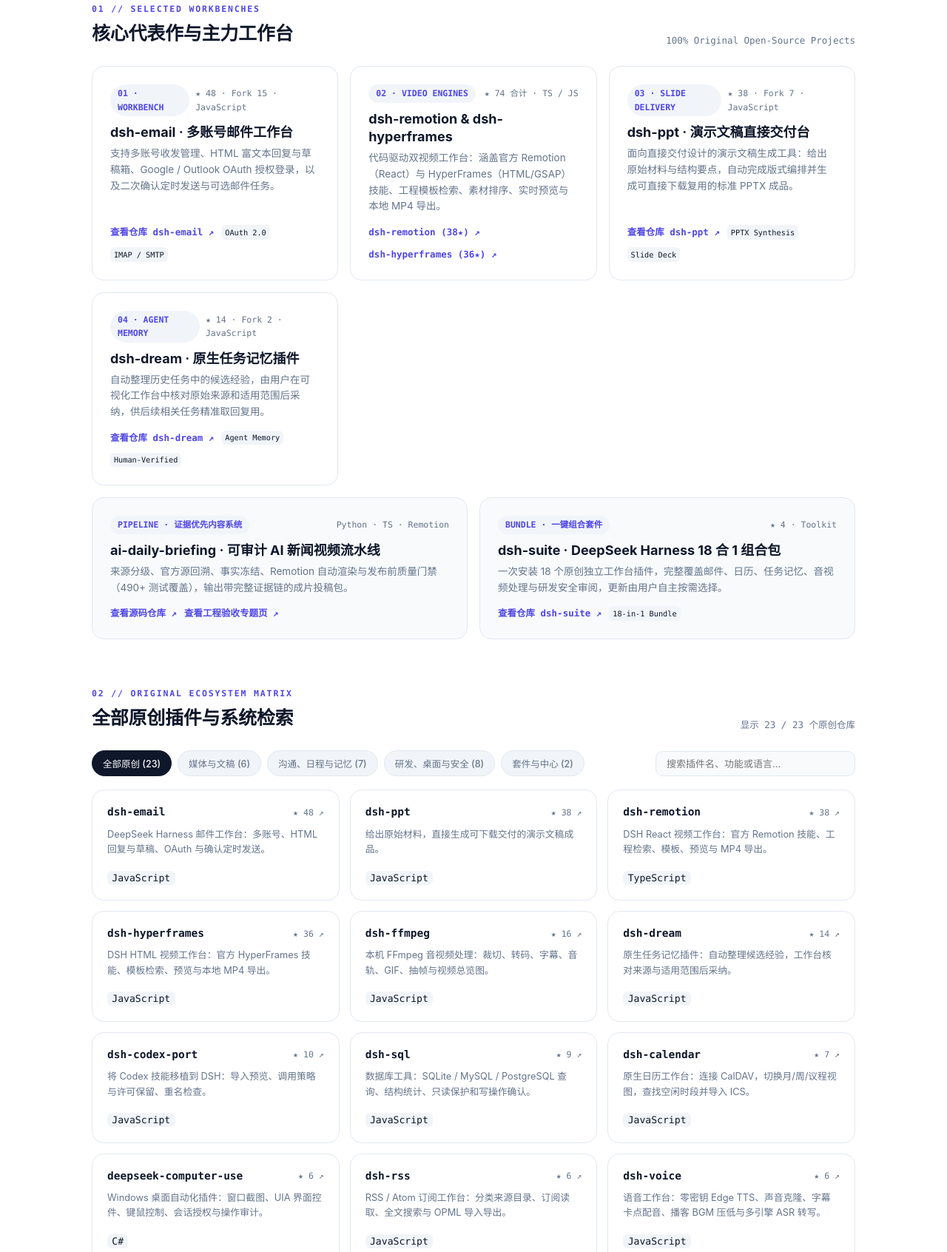
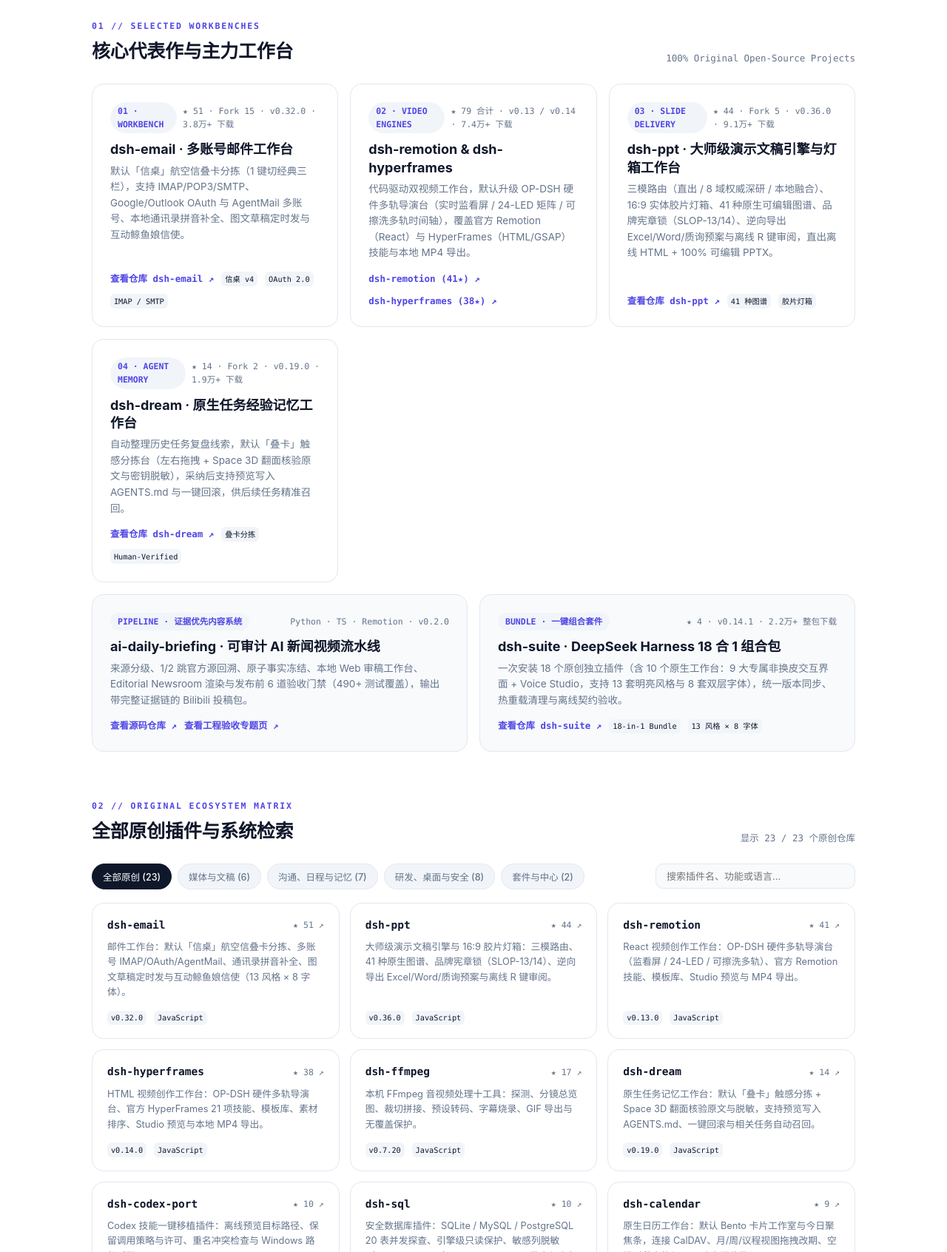
Before and after one commit to STARDUSTLC666/home, a plain HTML site: page index.html in a window 1280 px wide. Shown: the part 681-2373 px from the top of the page at 74% size. Drawn offline with Linux system fonts and the light colour scheme.

Commit message:
docs: sync latest stars, npm downloads, versions and v4 workbench highlights

```diff
--- a/index.html
+++ b/index.html
@@ -10,7 +10,7 @@
     } catch {}
   </script>
   <title>STARDUST | AI Systems &amp; DeepSeek Harness Ecosystem</title>
-  <meta name="description" content="STARDUST (STARDUSTLC666) 个人品牌主页：把模糊的 AI 需求构筑为可运行、可复核、可交付的工程工具。收录 20+ 原创 DeepSeek Harness (dsh-*) 工作台插件与自动化流水线。" />
+  <meta name="description" content="STARDUST (STARDUSTLC666) 个人品牌主页：把模糊的 AI 需求构筑为可运行、可复核、可交付的工程工具。收录 20+ 原创 DeepSeek Harness (dsh-*) 插件生态（11 原生工作台、13 风格 × 8 字体）与可审计自动化流水线。" />
   <meta property="og:type" content="website" />
   <meta property="og:title" content="STARDUST | AI Systems &amp; Harness Builder" />
   <meta property="og:description" content="把模糊的 AI 内容与自动化需求，构筑为可运行、可复核、可交付的工程工具。" />
@@ -478,7 +478,7 @@
         <h1>STARDUST</h1>
         <p class="hero-lead">把模糊的 AI 需求，构筑为可运行、可复核、可交付的系统。</p>
         <p class="hero-sub">
-          独立构建并维护 20+ 原创 DeepSeek Harness（<code>dsh-*</code>）工作台插件与证据优先的自动化视频流水线，覆盖多账号邮件、代码驱动视频、演示文稿、任务记忆、数据库与桌面自动化。
+          独立构建并维护 20+ 原创 DeepSeek Harness（<code>dsh-*</code>）插件生态（含 11 个原生工作台，支持 13 套明亮风格与 8 套中英双层字体）与证据优先的自动化视频流水线，覆盖多账号邮件、大师级演示文稿、代码驱动视频、语音工坊、任务记忆、代码安全与 Windows 桌面自动化。
         </p>
 
         <div class="cta-row">
@@ -488,8 +488,9 @@
         </div>
 
         <div class="metrics">
-          <div class="metric-pill"><strong>255+</strong> GitHub Stars</div>
-          <div class="metric-pill"><strong>20+</strong> 原创开源工作台</div>
+          <div class="metric-pill"><strong>280+</strong> GitHub Stars</div>
+          <div class="metric-pill"><strong>510K+</strong> npm 累计下载</div>
+          <div class="metric-pill"><strong>20+</strong> 原创插件 · 11 原生工作台</div>
           <div class="metric-pill"><strong>01 可运行 · 02 可复核 · 03 可维护</strong></div>
         </div>
 
@@ -527,13 +528,14 @@
             <div>
               <div class="card-meta">
                 <span class="card-badge">01 · WORKBENCH</span>
-                <span>★ 48 · Fork 15 · JavaScript</span>
+                <span>★ 51 · Fork 15 · v0.32.0 · 3.8万+ 下载</span>
               </div>
               <h3>dsh-email · 多账号邮件工作台</h3>
-              <p>支持多账号收发管理、HTML 富文本回复与草稿箱、Google / Outlook OAuth 授权登录，以及二次确认定时发送与可选邮件任务。</p>
+              <p>默认「信桌」航空信叠卡分拣（1 键切经典三栏），支持 IMAP/POP3/SMTP、Google/Outlook OAuth 与 AgentMail 多账号、本地通讯录拼音补全、图文草稿定时发与互动鲸鱼娘信使。</p>
             </div>
             <div class="card-links">
               <a class="card-link" href="https://github.com/STARDUSTLC666/dsh-email" target="_blank" rel="noreferrer">查看仓库 dsh-email ↗</a>
+              <code>信桌 v4</code>
               <code>OAuth 2.0</code>
               <code>IMAP / SMTP</code>
             </div>
@@ -543,14 +545,14 @@
             <div>
               <div class="card-meta">
                 <span class="card-badge">02 · VIDEO ENGINES</span>
-                <span>★ 74 合计 · TS / JS</span>
+                <span>★ 79 合计 · v0.13 / v0.14 · 7.4万+ 下载</span>
               </div>
               <h3>dsh-remotion &amp; dsh-hyperframes</h3>
-              <p>代码驱动双视频工作台：涵盖官方 Remotion（React）与 HyperFrames（HTML/GSAP）技能、工程模板检索、素材排序、实时预览与本地 MP4 导出。</p>
+              <p>代码驱动双视频工作台，默认升级 OP-DSH 硬件多轨导演台（实时监看屏 / 24-LED 矩阵 / 可擦洗多轨时间轴），覆盖官方 Remotion（React）与 HyperFrames（HTML/GSAP）技能与本地 MP4 导出。</p>
             </div>
             <div class="card-links">
-              <a class="card-link" href="https://github.com/STARDUSTLC666/dsh-remotion" target="_blank" rel="noreferrer">dsh-remotion (38★) ↗</a>
-              <a class="card-link" href="https://github.com/STARDUSTLC666/dsh-hyperframes" target="_blank" rel="noreferrer">dsh-hyperframes (36★) ↗</a>
+              <a class="card-link" href="https://github.com/STARDUSTLC666/dsh-remotion" target="_blank" rel="noreferrer">dsh-remotion (41★) ↗</a>
+              <a class="card-link" href="https://github.com/STARDUSTLC666/dsh-hyperframes" target="_blank" rel="noreferrer">dsh-hyperframes (38★) ↗</a>
             </div>
           </article>
 
@@ -558,15 +560,15 @@
             <div>
               <div class="card-meta">
                 <span class="card-badge">03 · SLIDE DELIVERY</span>
-                <span>★ 38 · Fork 7 · JavaScript</span>
+                <span>★ 44 · Fork 5 · v0.36.0 · 9.1万+ 下载</span>
               </div>
-              <h3>dsh-ppt · 演示文稿直接交付台</h3>
-              <p>面向直接交付设计的演示文稿生成工具：给出原始材料与结构要点，自动完成版式编排并生成可直接下载复用的标准 PPTX 成品。</p>
+              <h3>dsh-ppt · 大师级演示文稿引擎与灯箱工作台</h3>
+              <p>三模路由（直出 / 8 域权威深研 / 本地融合）、16:9 实体胶片灯箱、41 种原生可编辑图谱、品牌宪章锁（SLOP-13/14）、逆向导出 Excel/Word/质询预案与离线 R 键审阅，直出离线 HTML + 100% 可编辑 PPTX。</p>
             </div>
             <div class="card-links">
               <a class="card-link" href="https://github.com/STARDUSTLC666/dsh-ppt" target="_blank" rel="noreferrer">查看仓库 dsh-ppt ↗</a>
-              <code>PPTX Synthesis</code>
-              <code>Slide Deck</code>
+              <code>41 种图谱</code>
+              <code>胶片灯箱</code>
             </div>
           </article>
 
@@ -574,14 +576,14 @@
             <div>
               <div class="card-meta">
                 <span class="card-badge">04 · AGENT MEMORY</span>
-                <span>★ 14 · Fork 2 · JavaScript</span>
+                <span>★ 14 · Fork 2 · v0.19.0 · 1.9万+ 下载</span>
               </div>
-              <h3>dsh-dream · 原生任务记忆插件</h3>
-              <p>自动整理历史任务中的候选经验，由用户在可视化工作台中核对原始来源和适用范围后采纳，供后续相关任务精准取回复用。</p>
+              <h3>dsh-dream · 原生任务经验记忆工作台</h3>
+              <p>自动整理历史任务复盘线索，默认「叠卡」触感分拣台（左右拖拽 + Space 3D 翻面核验原文与密钥脱敏），采纳后支持预览写入 AGENTS.md 与一键回滚，供后续任务精准召回。</p>
             </div>
             <div class="card-links">
               <a class="card-link" href="https://github.com/STARDUSTLC666/dsh-dream" target="_blank" rel="noreferrer">查看仓库 dsh-dream ↗</a>
-              <code>Agent Memory</code>
+              <code>叠卡分拣</code>
               <code>Human-Verified</code>
             </div>
           </article>
@@ -592,10 +594,10 @@
             <div>
               <div class="card-meta">
                 <span class="card-badge">PIPELINE · 证据优先内容系统</span>
-                <span>Python · TS · Remotion</span>
+                <span>Python · TS · Remotion · v0.2.0</span>
               </div>
               <h3>ai-daily-briefing · 可审计 AI 新闻视频流水线</h3>
-              <p>来源分级、官方源回溯、事实冻结、Remotion 自动渲染与发布前质量门禁（490+ 测试覆盖），输出带完整证据链的成片投稿包。</p>
+              <p>来源分级、1/2 跳官方源回溯、原子事实冻结、本地 Web 审稿工作台、Editorial Newsroom 渲染与发布前 6 道验收门禁（490+ 测试覆盖），输出带完整证据链的 Bilibili 投稿包。</p>
             </div>
             <div class="card-links">
               <a class="card-link" href="https://github.com/STARDUSTLC666/ai-daily-briefing" target="_blank" rel="noreferrer">查看源码仓库 ↗</a>
@@ -607,14 +609,15 @@
             <div>
               <div class="card-meta">
                 <span class="card-badge">BUNDLE · 一键组合套件</span>
-                <span>★ 4 · Toolkit</span>
+                <span>★ 4 · v0.14.1 · 2.2万+ 整包下载</span>
               </div>
               <h3>dsh-suite · DeepSeek Harness 18 合 1 组合包</h3>
-              <p>一次安装 18 个原创独立工作台插件，完整覆盖邮件、日历、任务记忆、音视频处理与研发安全审阅，更新由用户自主按需选择。</p>
+              <p>一次安装 18 个原创独立插件（含 10 个原生工作台：9 大专属非换皮交互界面 + Voice Studio，支持 13 套明亮风格与 8 套双层字体），统一版本同步、热重载清理与离线契约验收。</p>
             </div>
             <div class="card-links">
               <a class="card-link" href="https://github.com/STARDUSTLC666/dsh-suite" target="_blank" rel="noreferrer">查看仓库 dsh-suite ↗</a>
               <code>18-in-1 Bundle</code>
+              <code>13 风格 × 8 字体</code>
             </div>
           </article>
         </div>
@@ -706,31 +709,31 @@
   </main>
 
   <script>
-    // 100% Verified Original Repositories of STARDUSTLC666 (isFork === false)
+    // 100% Verified Original Repositories of STARDUSTLC666 (isFork === false, synced 2026-11-23)
     const REPOS = [
-      { name: "dsh-email", stars: 48, lang: "JavaScript", cat: "work", desc: "DeepSeek Harness 邮件工作台：多账号、HTML 回复与草稿、OAuth 与确认定时发送。" },
-      { name: "dsh-ppt", stars: 38, lang: "JavaScript", cat: "media", desc: "给出原始材料，直接生成可下载交付的演示文稿成品。" },
-      { name: "dsh-remotion", stars: 38, lang: "TypeScript", cat: "media", desc: "DSH React 视频工作台：官方 Remotion 技能、工程检索、模板、预览与 MP4 导出。" },
-      { name: "dsh-hyperframes", stars: 36, lang: "JavaScript", cat: "media", desc: "DSH HTML 视频工作台：官方 HyperFrames 技能、模板检索、预览与本地 MP4 导出。" },
-      { name: "dsh-ffmpeg", stars: 16, lang: "JavaScript", cat: "media", desc: "本机 FFmpeg 音视频处理：裁切、转码、字幕、音轨、GIF、抽帧与视频总览图。" },
-      { name: "dsh-dream", stars: 14, lang: "JavaScript", cat: "work", desc: "原生任务记忆插件：自动整理候选经验，工作台核对来源与适用范围后采纳。" },
-      { name: "dsh-codex-port", stars: 10, lang: "JavaScript", cat: "dev", desc: "将 Codex 技能移植到 DSH：导入预览、调用策略与许可保留、重名检查。" },
-      { name: "dsh-sql", stars: 9, lang: "JavaScript", cat: "dev", desc: "数据库工具：SQLite / MySQL / PostgreSQL 查询、结构统计、只读保护和写操作确认。" },
-      { name: "dsh-calendar", stars: 7, lang: "JavaScript", cat: "work", desc: "原生日历工作台：连接 CalDAV，切换月/周/议程视图，查找空闲时段并导入 ICS。" },
-      { name: "deepseek-computer-use", stars: 6, lang: "C#", cat: "dev", desc: "Windows 桌面自动化插件：窗口截图、UIA 界面控件、键鼠控制、会话授权与操作审计。" },
-      { name: "dsh-rss", stars: 6, lang: "JavaScript", cat: "work", desc: "RSS / Atom 订阅工作台：分类来源目录、订阅读取、全文搜索与 OPML 导入导出。" },
-      { name: "dsh-voice", stars: 6, lang: "JavaScript", cat: "media", desc: "语音工作台：零密钥 Edge TTS、声音克隆、字幕卡点配音、播客 BGM 压低与多引擎 ASR 转写。" },
-      { name: "xingqiong-hub", stars: 6, lang: "HTML", cat: "hub", desc: "星穹枢庭 · Gemini Sanctuary 静态导航中心。" },
-      { name: "dsh-cite", stars: 5, lang: "JavaScript", cat: "work", desc: "引文工作台：DOI / BibTeX 导入去重、Crossref 核查与补全、引文导出及来源备份。" },
-      { name: "dsh-suite", stars: 4, lang: "JavaScript", cat: "hub", desc: "DSH 组合包：一次安装 18 个原创独立插件，覆盖邮件、日历、记忆、媒体与开发工具。" },
-      { name: "dsh-docker", stars: 3, lang: "JavaScript", cat: "dev", desc: "Docker 工具：容器与镜像管理、日志、状态检查及操作确认，清晰报告权限原因。" },
-      { name: "dsh-dingtalk", stars: 3, lang: "JavaScript", cat: "work", desc: "钉钉通知：向自定义群机器人发送文本或 Markdown，支持签名配置与自检。" },
-      { name: "dsh-slack", stars: 3, lang: "JavaScript", cat: "work", desc: "Slack 工具：通知、Socket Mode 收件箱、线程回复、连接状态与受控重连。" },
-      { name: "dsh-code-security", stars: 2, lang: "JavaScript", cat: "dev", desc: "代码安全工作台：本地静态检查、Git 改动审查、证据留存与修复复核。" },
-      { name: "dsh-minimal-ptc", stars: 2, lang: "JavaScript", cat: "dev", desc: "极简 PTC 预设：Python / TypeScript 工具编排、Windows 终端适配与宿主关键约束保留。" },
-      { name: "dsh-flakefinder", stars: 1, lang: "JavaScript", cat: "dev", desc: "偶发测试调查：重复运行、失败记录、工作区隔离列表与写操作确认。" },
-      { name: "dsh-review", stars: 0, lang: "TypeScript", cat: "dev", desc: "DSH 代码审阅（已发布 npm 包 dsh-review）：独立发现缺陷、证据复核、修复跟踪与门禁。" },
-      { name: "ai-daily-briefing", stars: 0, lang: "Python", cat: "media", desc: "证据优先、可审计的 AI 新闻视频流水线：官方源回溯、事实冻结、Remotion 渲染与门禁。" }
+      { name: "dsh-email", ver: "v0.32.0", stars: 51, lang: "JavaScript", cat: "work", desc: "邮件工作台：默认「信桌」航空信叠卡分拣、多账号 IMAP/OAuth/AgentMail、通讯录拼音补全、图文草稿定时发与互动鲸鱼娘信使（13 风格 × 8 字体）。" },
+      { name: "dsh-ppt", ver: "v0.36.0", stars: 44, lang: "JavaScript", cat: "media", desc: "大师级演示文稿引擎与 16:9 胶片灯箱：三模路由、41 种原生图谱、品牌宪章锁（SLOP-13/14）、逆向导出 Excel/Word/质询预案与离线 R 键审阅。" },
+      { name: "dsh-remotion", ver: "v0.13.0", stars: 41, lang: "JavaScript", cat: "media", desc: "React 视频创作工作台：OP-DSH 硬件多轨导演台（监看屏 / 24-LED / 可擦洗多轨）、官方 Remotion 技能、模板库、Studio 预览与 MP4 导出。" },
+      { name: "dsh-hyperframes", ver: "v0.14.0", stars: 38, lang: "JavaScript", cat: "media", desc: "HTML 视频创作工作台：OP-DSH 硬件多轨导演台、官方 HyperFrames 21 项技能、模板库、素材排序、Studio 预览与本地 MP4 导出。" },
+      { name: "dsh-ffmpeg", ver: "v0.7.20", stars: 17, lang: "JavaScript", cat: "media", desc: "本机 FFmpeg 音视频处理十工具：探测、分镜总览图、裁切拼接、预设转码、字幕烧录、GIF 导出与无覆盖保护。" },
+      { name: "dsh-dream", ver: "v0.19.0", stars: 14, lang: "JavaScript", cat: "work", desc: "原生任务记忆工作台：默认「叠卡」触感分拣 + Space 3D 翻面核验原文与脱敏，支持预览写入 AGENTS.md、一键回滚与相关任务自动召回。" },
+      { name: "dsh-codex-port", ver: "v0.4.21", stars: 10, lang: "JavaScript", cat: "dev", desc: "Codex 技能一键移植插件：离线预览目标路径、保留调用策略与许可、重名冲突检查与 Windows 路径适配。" },
+      { name: "dsh-sql", ver: "v0.8.0", stars: 10, lang: "JavaScript", cat: "dev", desc: "安全数据库插件：SQLite / MySQL / PostgreSQL 20 表并发探查、引擎级只读保护、敏感列脱敏（redactColumns）、Markdown/CSV 导出与高危 SQL 审批门。" },
+      { name: "dsh-calendar", ver: "v0.21.0", stars: 9, lang: "JavaScript", cat: "work", desc: "原生日历工作台：默认 Bento 卡片工作室与今日聚焦条，连接 CalDAV、月/周/议程视图拖拽改期、空闲时段查找与 ICS 冲突预览导入。" },
+      { name: "dsh-rss", ver: "v0.12.0", stars: 7, lang: "JavaScript", cat: "work", desc: "RSS / Atom 订阅工作台：默认「编辑部画报」12 栏桌面与 View Transitions 阅读单，支持先预览再订阅、多源搜索、OPML 导入导出与 AI 简报指令。" },
+      { name: "xingqiong-hub", ver: "", stars: 7, lang: "HTML", cat: "hub", desc: "星穹枢庭 · Gemini Sanctuary 零构建静态创作档案站（17 页档案、Three.js 主视觉与 Ctrl+K 星门检索）。" },
+      { name: "deepseek-computer-use", ver: "v0.3.2", stars: 6, lang: "JavaScript / C#", cat: "dev", desc: "Windows 桌面自动化插件与「电脑控制」工作台：截图、UIA 控件树、DPI 精准键鼠、/cu 直控、17 工具 + TS PTC（cua_run_code）、会话授权与操作审计。" },
+      { name: "dsh-voice", ver: "v0.11.0", stars: 6, lang: "JavaScript", cat: "media", desc: "许愿式语音插件 + 5 主题 Voice Studio：6 大场景预设、自然语言选声、目标时长校准、HTML5 交互播放器、零密钥 Edge TTS/克隆、卡拉 OK 字幕与视频直传 STT。" },
+      { name: "dsh-cite", ver: "v0.12.0", stars: 5, lang: "JavaScript", cat: "work", desc: "引文工作台：默认「文献引力星图」可拖拽画布与悬浮 Zettelkasten 索引卡，支持 DOI/BibTeX 去重、Crossref 补全、原子元数据编辑与 5 种引文导出。" },
+      { name: "dsh-suite", ver: "v0.14.1", stars: 4, lang: "JavaScript", cat: "hub", desc: "DSH 18 合 1 组合包：一次安装 18 个原创独立插件（含 10 原生工作台、13 风格 × 8 字体），统一版本同步、热重载清理与离线契约验收。" },
+      { name: "dsh-docker", ver: "v0.5.22", stars: 3, lang: "JavaScript", cat: "dev", desc: "Docker 管理插件七工具：容器与镜像巡检、日志排障、受控容器内 exec 与生命周期操作审批确认。" },
+      { name: "dsh-dingtalk", ver: "v0.4.7", stars: 3, lang: "JavaScript", cat: "work", desc: "钉钉群通知插件：向自定义群机器人发送文本与 Markdown 卡片，支持 HMAC-SHA256 加签、凭证脱敏与无打扰本地自检。" },
+      { name: "dsh-slack", ver: "v0.5.7", stars: 3, lang: "JavaScript", cat: "work", desc: "Slack 双向集成插件：频道通知、线程回复、可选 Socket Mode 双向收件箱、连接诊断与受控退避重连。" },
+      { name: "dsh-code-security", ver: "v0.10.0", stars: 2, lang: "JavaScript", cat: "dev", desc: "代码安全工作台：默认 OP-SEC 精密雷达态势仪（OLED + 24-LED 矩阵 + 代码显微舱），支持 40+ 规则静态扫描、Git 改动审查、依赖审计与 SARIF 导出。" },
+      { name: "dsh-minimal-ptc", ver: "v0.6.22", stars: 2, lang: "JavaScript", cat: "dev", desc: "极简 PTC 会话预设：精简系统提示词、Python/TS run_code 工具编排、Windows Git Bash/PowerShell 适配与宿主安全约束保留。" },
+      { name: "dsh-flakefinder", ver: "v0.5.0", stars: 1, lang: "JavaScript", cat: "dev", desc: "偶发测试诊断插件：支持 Vitest/Jest/pytest/node:test 多轮复跑、早停与并发控制、6 类根因画像、95% 置信度、工作区历史隔离与审批制隔离清单。" },
+      { name: "dsh-review", ver: "v0.5.14", stars: 0, lang: "TypeScript", cat: "dev", desc: "证据驱动代码审阅插件（@stardustlc/dsh-review）：独立上下文缺陷发现、多审阅员复核投票、快/标/深三档门禁与增量修复收敛跟踪。" },
+      { name: "ai-daily-briefing", ver: "v0.2.0", stars: 0, lang: "Python", cat: "media", desc: "证据优先、可审计的 AI 新闻视频流水线：官方源回溯、事实冻结、本地 Web 审稿台、Editorial Newsroom 渲染与 6 道发布门禁。" }
     ];
 
     const grid = document.getElementById("repo-grid");
@@ -753,7 +756,7 @@
       const q = search.value.trim().toLowerCase();
       const filtered = REPOS.filter(r =>
         (cat === "all" || r.cat === cat) &&
-        (!q || r.name.toLowerCase().includes(q) || r.desc.toLowerCase().includes(q) || r.lang.toLowerCase().includes(q))
+        (!q || r.name.toLowerCase().includes(q) || r.desc.toLowerCase().includes(q) || r.lang.toLowerCase().includes(q) || (r.ver && r.ver.toLowerCase().includes(q)))
       );
       countEl.textContent = `显示 ${filtered.length} / ${REPOS.length} 个原创仓库`;
 
@@ -773,7 +776,7 @@
             </div>
             <p style="margin-top:8px;font-size:12.8px;">${r.desc}</p>
           </div>
-          <div><code>${r.lang}</code></div>
+          <div class="card-links">${r.ver ? `<code>${r.ver}</code>` : ""}<code>${r.lang}</code></div>
         </a>
       `).join("");
       bindSpotlight(grid);
```
